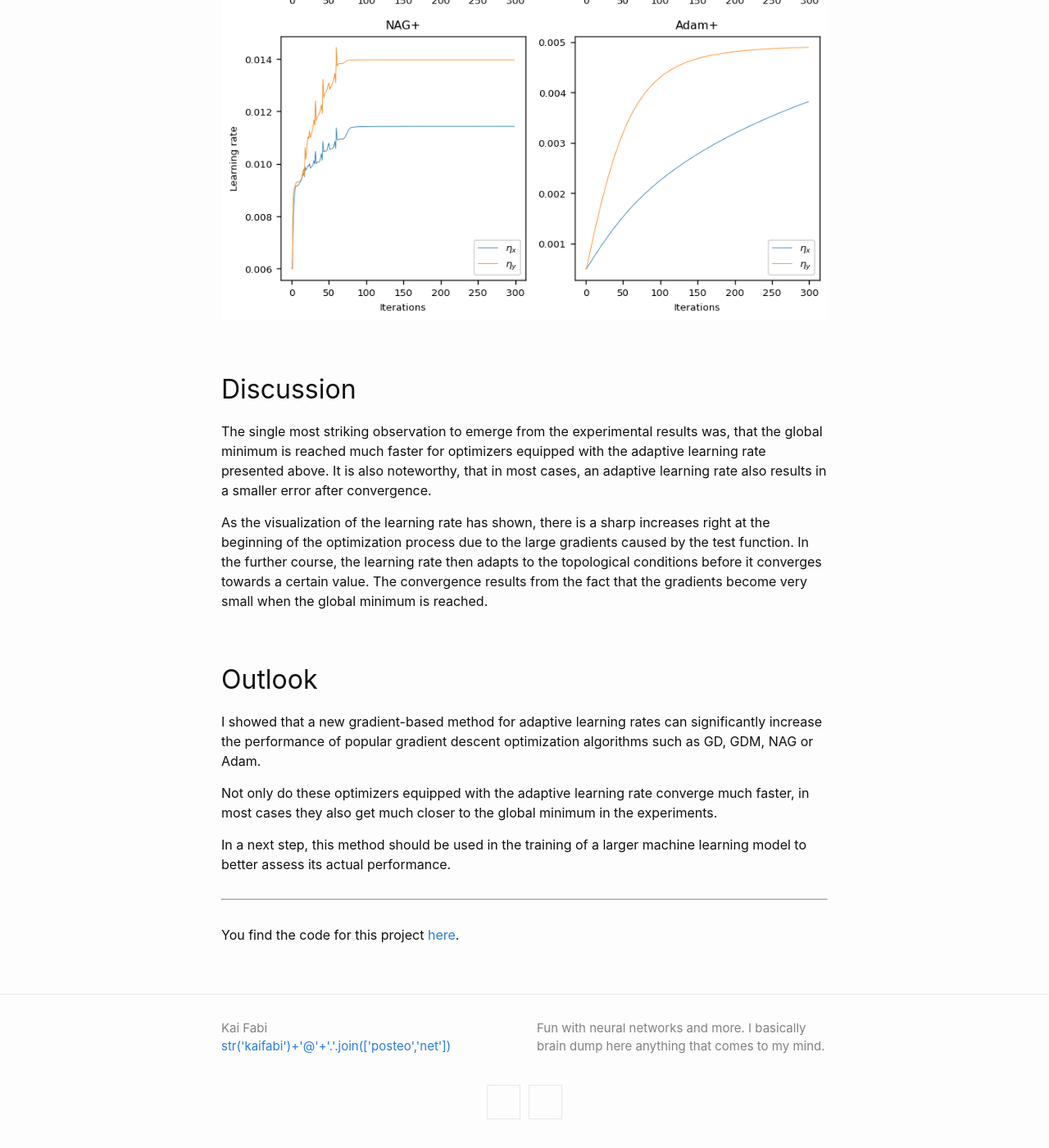
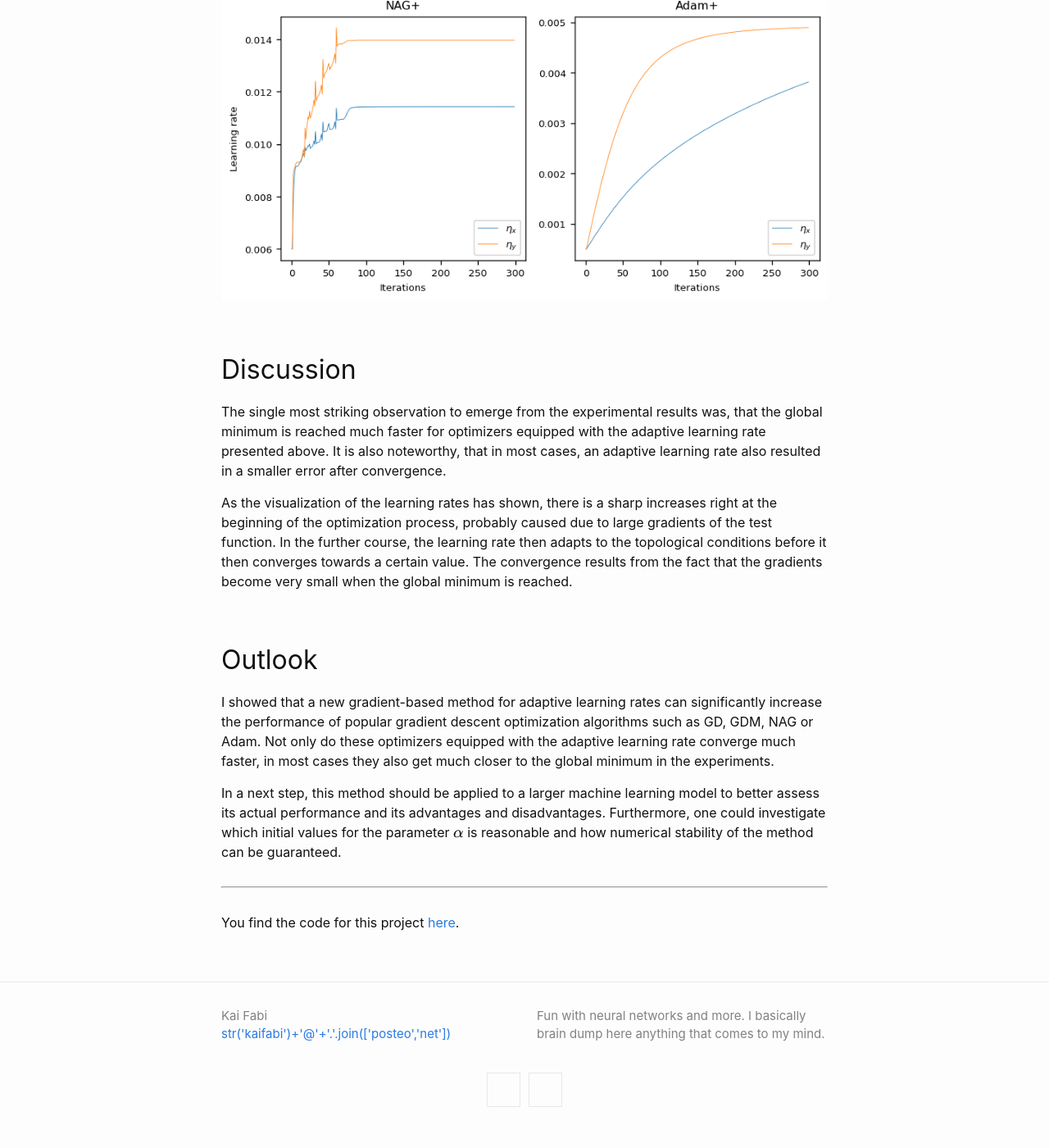
Before and after one commit to kaifishr/kaifishr.github.io, a Jekyll site: the page built from _posts/2020-12-19-adaptive-learning-rate-method.md, in a window 1280 px wide and 1400 px high, scrolled down 13292 px. Shown: the whole window at 82% size. Built offline with Jekyll 4.4.1, drawn with Linux system fonts in a browser that asks for light colours; formulas are drawn with MathJax 3; some of the changed text lies outside the part shown.

Commit message:
- Worked on discussion and outlook

```diff
--- a/_posts/2020-12-19-adaptive-learning-rate-method.md
+++ b/_posts/2020-12-19-adaptive-learning-rate-method.md
@@ -245,34 +245,32 @@ Even thought the gradient descent with NAG+ does not approach the minimum right
 
 ### Adam
 
-The next figure shows the results for the Adam optimization algorithm. The results show that the Adam algorithm with constant learning rate approaches to global minimum in a steady and a very carefully way. If we equip the Adam optimizer with an parameter-wise adaptive learning rate, we can observe, that the gradient descent is much more aggressive meaning, that the global minimum is approached with larger steps and in a more direct way.
+The next figure shows the results for the Adam optimization algorithm. The results show that the Adam algorithm with constant learning rate approaches to global minimum in a steady and very carefully way. If we equip the Adam optimizer with a parameter-wise adaptive learning rate, we observe, that the gradient descent is again much more aggressive, which means that the global minimum is approached with larger steps and in a more direct way.
 
 ![](/assets/images/post6/gd_adam.png)
 
-If we look at how the loss behaves we see how much faster the optimizer with adaptive learning rate converges. Two things in particular stand out here. Adam+ get very close to the global minimum before it than oscillates much further away around the minimum. On the other hand, even though Adam takes much for time to converge, it gets closer to the global minimum by almost two order of magnitudes.
+By looking at the loss we see how much faster the optimizer with adaptive learning rate converges. Interestingly, even though standard Adam takes much for time to converge, it gets closer to the global minimum by about one order of magnitude.
 
 ![](/assets/images/post6/loss_adam.png)
 
 ### Visualization of Adaptive Learning Rates
 
-The following figure shows the learning rates $\eta_x$ and $\eta_y$ for each optimizer used in the experiments. Visualizing the adaptive learning rates show, how they are subject to major changes, especially at the beginning of the optimization process.
+The following figure shows the learning rates $\eta_x$ and $\eta_y$ for each optimizer used in the experiments. Visualizing the adaptive learning rates shows, how the learning rates are subject to major changes, especially at the beginning of the optimization process. In all experiments, the learning rates converged towards a certain step size.
 
 ![](/assets/images/post6/lr.png)
 
 
 ## Discussion
 
-The single most striking observation to emerge from the experimental results was, that the global minimum is reached much faster for optimizers equipped with the adaptive learning rate presented above. It is also noteworthy, that in most cases, an adaptive learning rate also results in a smaller error after convergence.
+The single most striking observation to emerge from the experimental results was, that the global minimum is reached much faster for optimizers equipped with the adaptive learning rate presented above. It is also noteworthy, that in most cases, an adaptive learning rate also resulted in a smaller error after convergence.
 
-As the visualization of the learning rate has shown, there is a sharp increases right at the beginning of the optimization process due to the large gradients caused by the test function. In the further course, the learning rate then adapts to the topological conditions before it converges towards a certain value. The convergence results from the fact that the gradients become very small when the global minimum is reached.
+As the visualization of the learning rates has shown, there is a sharp increases right at the beginning of the optimization process, probably caused due to large gradients of the test function. In the further course, the learning rate then adapts to the topological conditions before it then converges towards a certain value. The convergence results from the fact that the gradients become very small when the global minimum is reached.
 
 ## Outlook
 
-I showed that a new gradient-based method for adaptive learning rates can significantly increase the performance of popular gradient descent optimization algorithms such as GD, GDM, NAG or Adam.
+I showed that a new gradient-based method for adaptive learning rates can significantly increase the performance of popular gradient descent optimization algorithms such as GD, GDM, NAG or Adam. Not only do these optimizers equipped with the adaptive learning rate converge much faster, in most cases they also get much closer to the global minimum in the experiments.
 
-Not only do these optimizers equipped with the adaptive learning rate converge much faster, in most cases they also get much closer to the global minimum in the experiments.
-
-In a next step, this method should be used in the training of a larger machine learning model to better assess its actual performance.
+In a next step, this method should be applied to a larger machine learning model to better assess its actual performance and its advantages and disadvantages. Furthermore, one could investigate which initial values for the parameter $\alpha$ is reasonable and how numerical stability of the method can be guaranteed.
 
 ---
 
```
